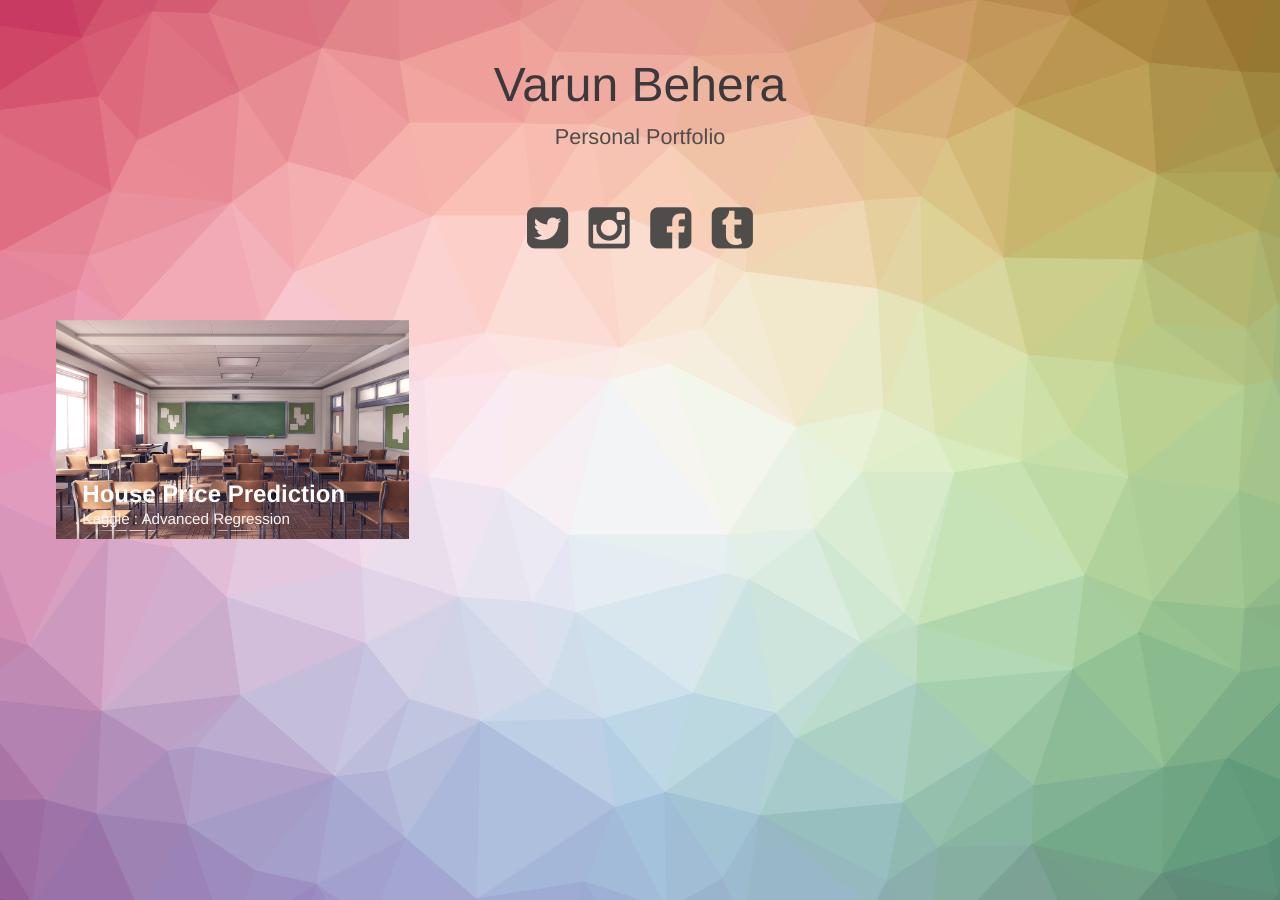
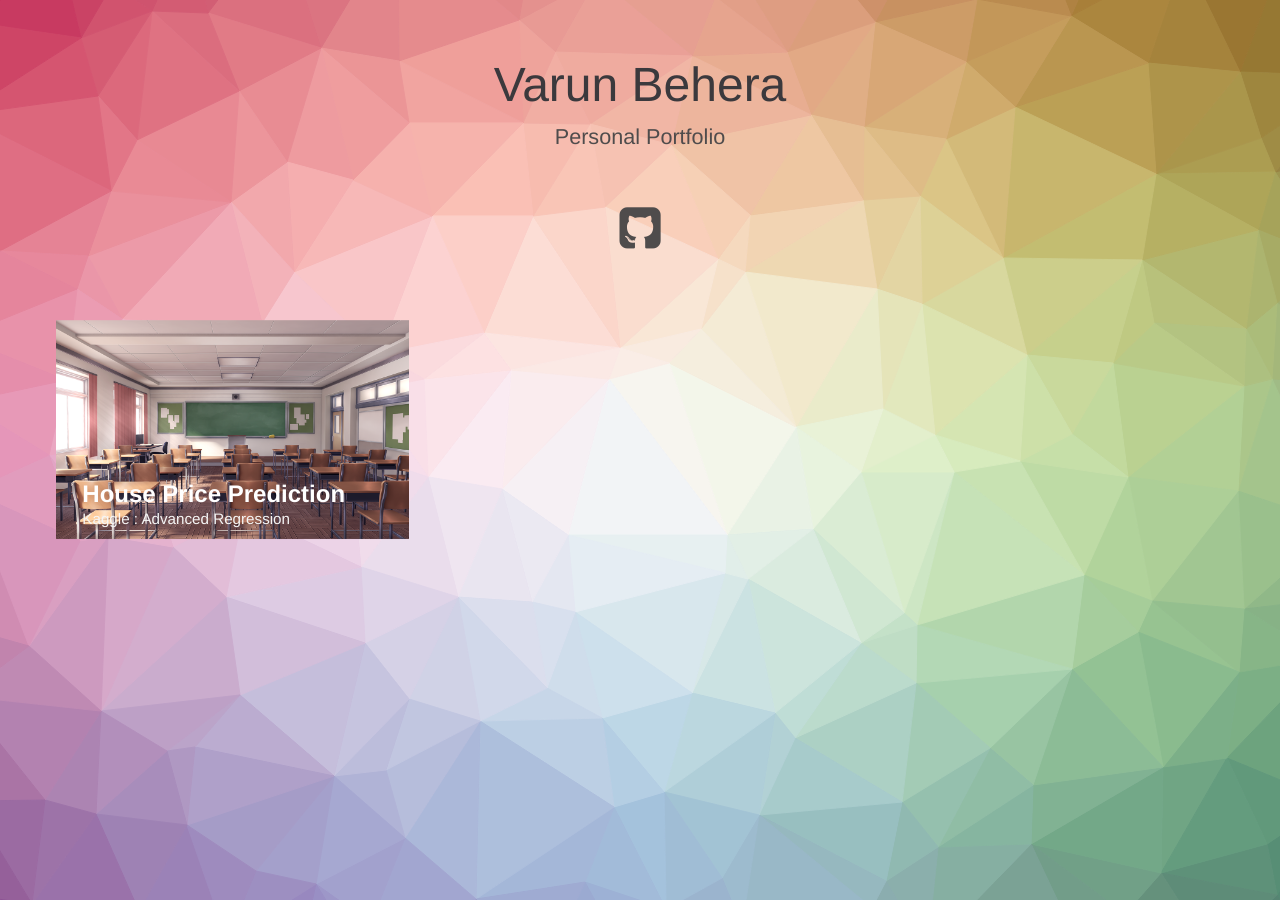
Before and after one commit to varunnjbehera/portfolio, a Jekyll site: the page built from index.html, in a window 1280 px wide. Built offline with Jekyll 4.4.1, drawn with Linux system fonts in a browser that asks for light colours.

Commit message:
Update index.html

```diff
--- a/index.html
+++ b/index.html
@@ -30,10 +30,7 @@
     <header class="header">
         <h1>Varun Behera<span>Personal Portfolio</span></h1>
         <nav class="links">
-            <a href="#"><i class="fa fa-twitter-square fa-3x"></i></a>
-            <a href="#"><i class="fa fa-instagram fa-3x"></i></a>
-            <a href="#"><i class="fa fa-facebook-square fa-3x"></i></a>
-            <a href="#"><i class="fa fa-tumblr-square fa-3x"></i></a>
+            <a href="https://github.com/varunbeheralego"><i class="fa fa-github-square fa-3x"></i></a>
         </nav>
     </header>
     <div class="content">
```
